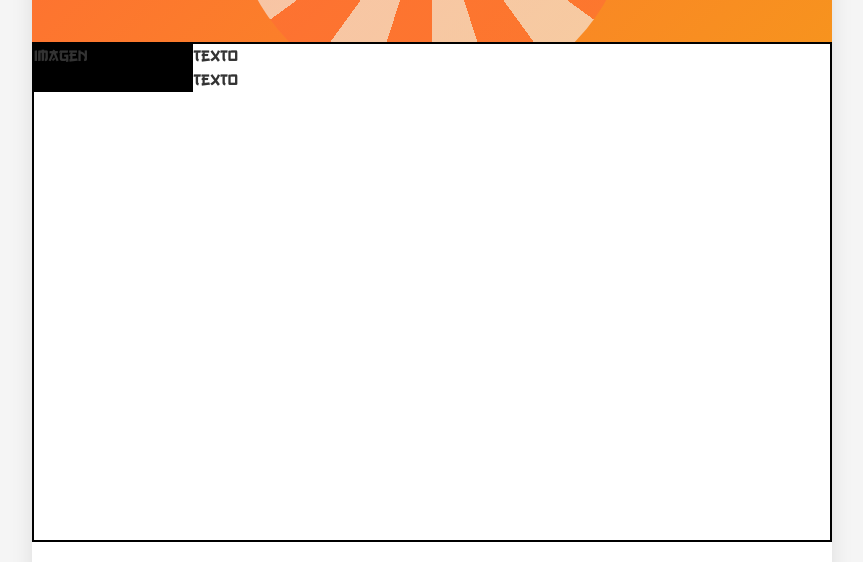
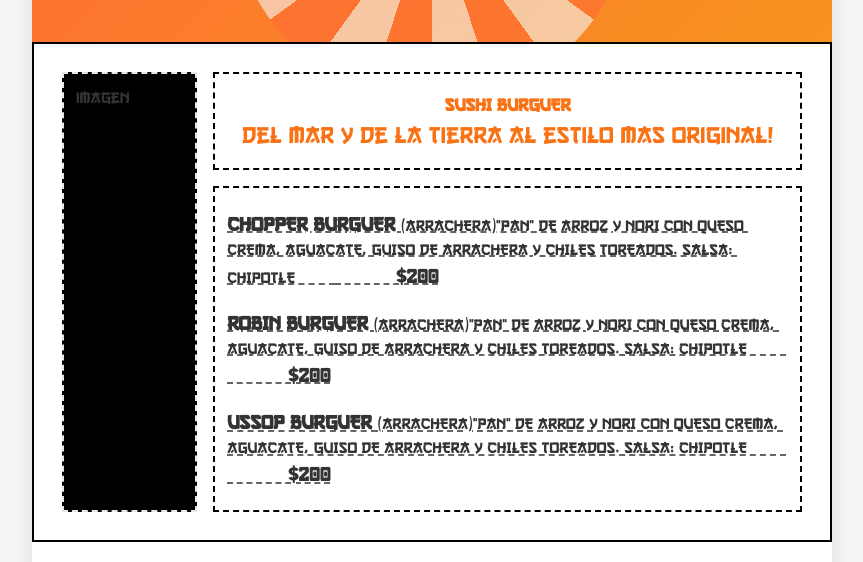
Before and after one commit to BrandAlex117/sushi_menu, an Astro site: page / in a window 1280 px wide. Shown: the part 238-800 px from the top of the page, without its empty margins (208-1071 px from the left). Built offline with nearby package versions, Linux system fonts and the light colour scheme; Astro itself is replaced by a stand-in of ours.

Commit message:
platilla menu

```diff
--- a/src/styles/sectionsGrid.css
+++ b/src/styles/sectionsGrid.css
@@ -11,5 +11,5 @@ grid-row-gap: 0px;
 }
 
 .div1 { grid-area: 1 / 1 / 6 / 2; }
-.div2 { grid-area: 1 / 2 / 3 / 6; }
-.div3 { grid-area: 3 / 2 / 5 / 6; }
+.div2 { grid-area: 1 / 2 / 2 / 6; }
+.div3 { grid-area: 2 / 2 / 5 / 6; }
--- a/src/templates/gridFood.astro
+++ b/src/templates/gridFood.astro
@@ -2,10 +2,20 @@
 import '../styles/sectionsGrid.css';
 ---
 
-<section class="w-full h-[500px] border-2 border-black">
-  <div class="parent">
-    <div class="div1 bg-black">imagen </div>
-    <div class="div2"> texto</div>
-    <div class="div3"> texto</div>
+<section class="w-full h-[500px] border-2 border-black p-5">
+  <div class="parent w-full h-full">
+    <div class="div1 border-2 border-dashed bg-black m-2 p-3">imagen
+
+    </div>
+    <div class="div2 border-2 border-dashed border-black m-2 p-1 flex flex-col justify-center">
+      <h1 class="text-lg text-center font-bold text-orange-500 text-[36px]">SUSHI BURGUER
+    </h1>
+    <p class="text-center text-2xl text-orange-500">Del mar y de la tierra al estilo mas original!</p>
+    </div>
+    <div class="div3 flex flex-col justify-around items-start border-2 border-dashed border-black m-2 p-3">
+      <p class="decoration-dashed underline w-full text-start whitespace-break-spaces"><span class="text-xl font-extrabold ">CHOPPER BURGUER </span>(ARRACHERA)"PAN" DE ARROZ Y NORI CON QUESO CREMA, AGUACATE, GUISO DE ARRACHERA Y CHILES TOREADOS. SALSA: CHIPOTLE         <span class="text-xl font-extrabold whitespace-break-spaces">           $200</span></p>
+      <p class="decoration-dashed underline w-full text-start whitespace-break-spaces"><span class="text-xl font-extrabold ">ROBIN BURGUER </span>(ARRACHERA)"PAN" DE ARROZ Y NORI CON QUESO CREMA, AGUACATE, GUISO DE ARRACHERA Y CHILES TOREADOS. SALSA: CHIPOTLE         <span class="text-xl font-extrabold whitespace-break-spaces">           $200</span></p>
+      <p class="decoration-dashed underline w-full text-start whitespace-break-spaces"><span class="text-xl font-extrabold ">USSOP BURGUER </span>(ARRACHERA)"PAN" DE ARROZ Y NORI CON QUESO CREMA, AGUACATE, GUISO DE ARRACHERA Y CHILES TOREADOS. SALSA: CHIPOTLE         <span class="text-xl font-extrabold whitespace-break-spaces">           $200</span></p>
+    </div>
   </div>
 </section>
```
